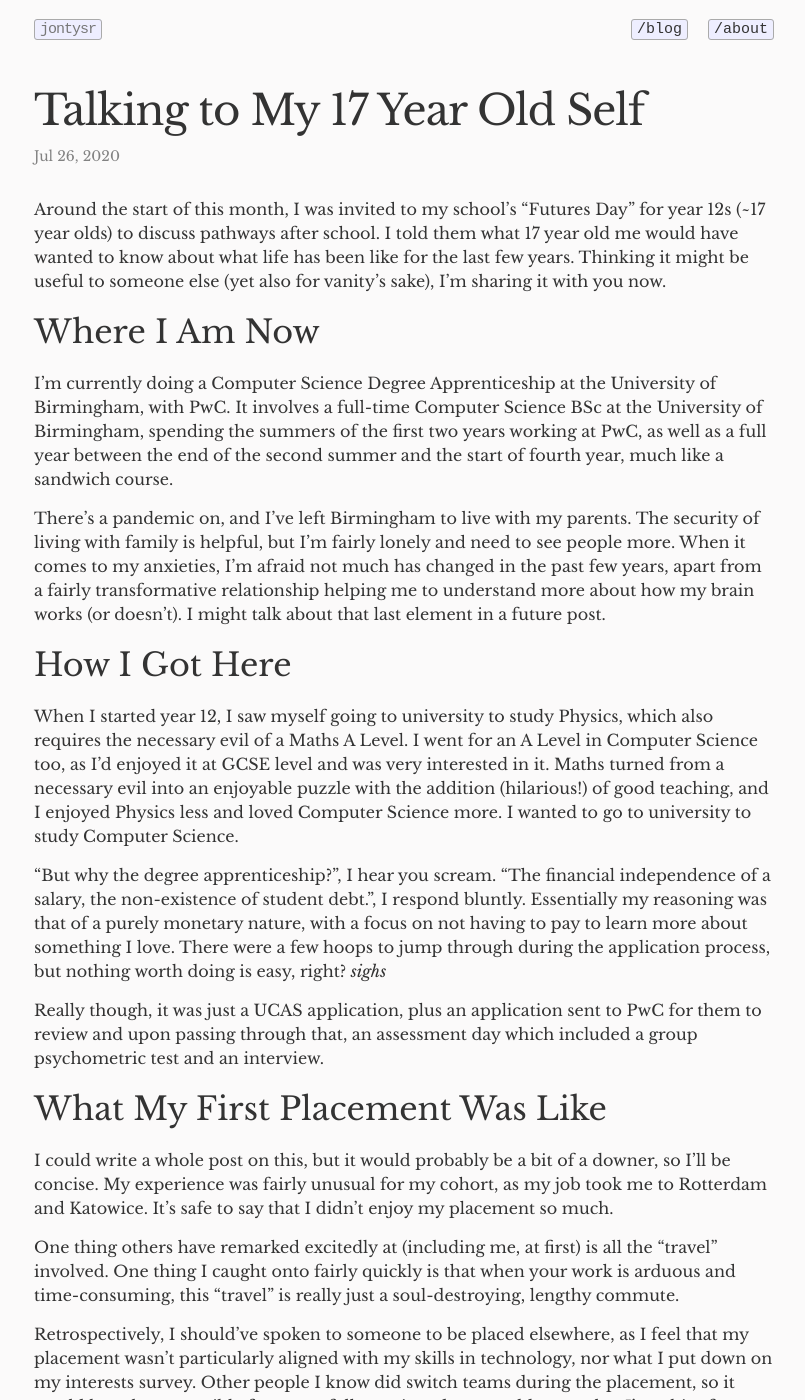
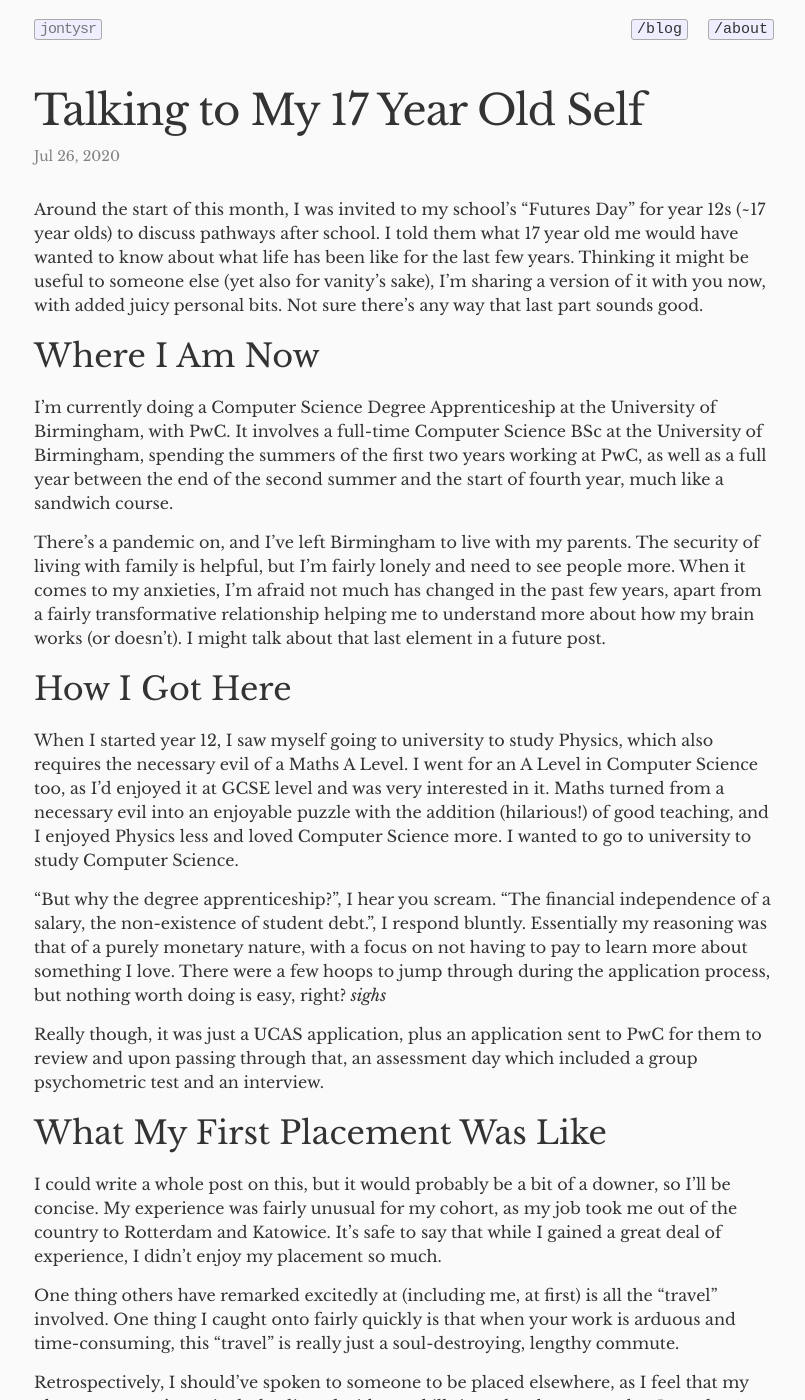
Before and after one commit to JontySR/JontySR.github.io, a Jekyll site: the page built from _posts/2020-07-26-talking_to_myself_school.md, in a window 1280 px wide and 1400 px high. Shown: the whole window, without its empty margins (236-1041 px from the left). Built offline with Jekyll 4.4.1, drawn with Linux system fonts in a browser that asks for light colours; Markdown is read by kramdown in place of the engine named in the settings.

Commit message:
New post

```diff
--- a/_posts/2020-07-26-talking_to_myself_school.md
+++ b/_posts/2020-07-26-talking_to_myself_school.md
@@ -8,7 +8,8 @@ tags: life university introspective computer science school
 
 Around the start of this month, I was invited to my school's "Futures Day" for year 12s (~17 year olds) to discuss pathways after school.
 I told them what 17 year old me would have wanted to know about what life has been like for the last few years.
-Thinking it might be useful to someone else (yet also for vanity's sake), I'm sharing it with you now.
+Thinking it might be useful to someone else (yet also for vanity's sake), I'm sharing a version of it with you now, with added juicy personal bits.
+Not sure there's any way that last part sounds good.
 
 ## Where I Am Now
 
@@ -36,7 +37,7 @@ Really though, it was just a UCAS application, plus an application sent to PwC f
 
 ## What My First Placement Was Like
 
-I could write a whole post on this, but it would probably be a bit of a downer, so I'll be concise. My experience was fairly unusual for my cohort, as my job took me to Rotterdam and Katowice. It's safe to say that I didn’t enjoy my placement so much.
+I could write a whole post on this, but it would probably be a bit of a downer, so I'll be concise. My experience was fairly unusual for my cohort, as my job took me out of the country to Rotterdam and Katowice. It's safe to say that while I gained a great deal of experience, I didn’t enjoy my placement so much.
 
 One thing others have remarked excitedly at (including me, at first) is all the "travel" involved.
 One thing I caught onto fairly quickly is that when your work is arduous and time-consuming, this "travel" is really just a soul-destroying, lengthy commute.
```
